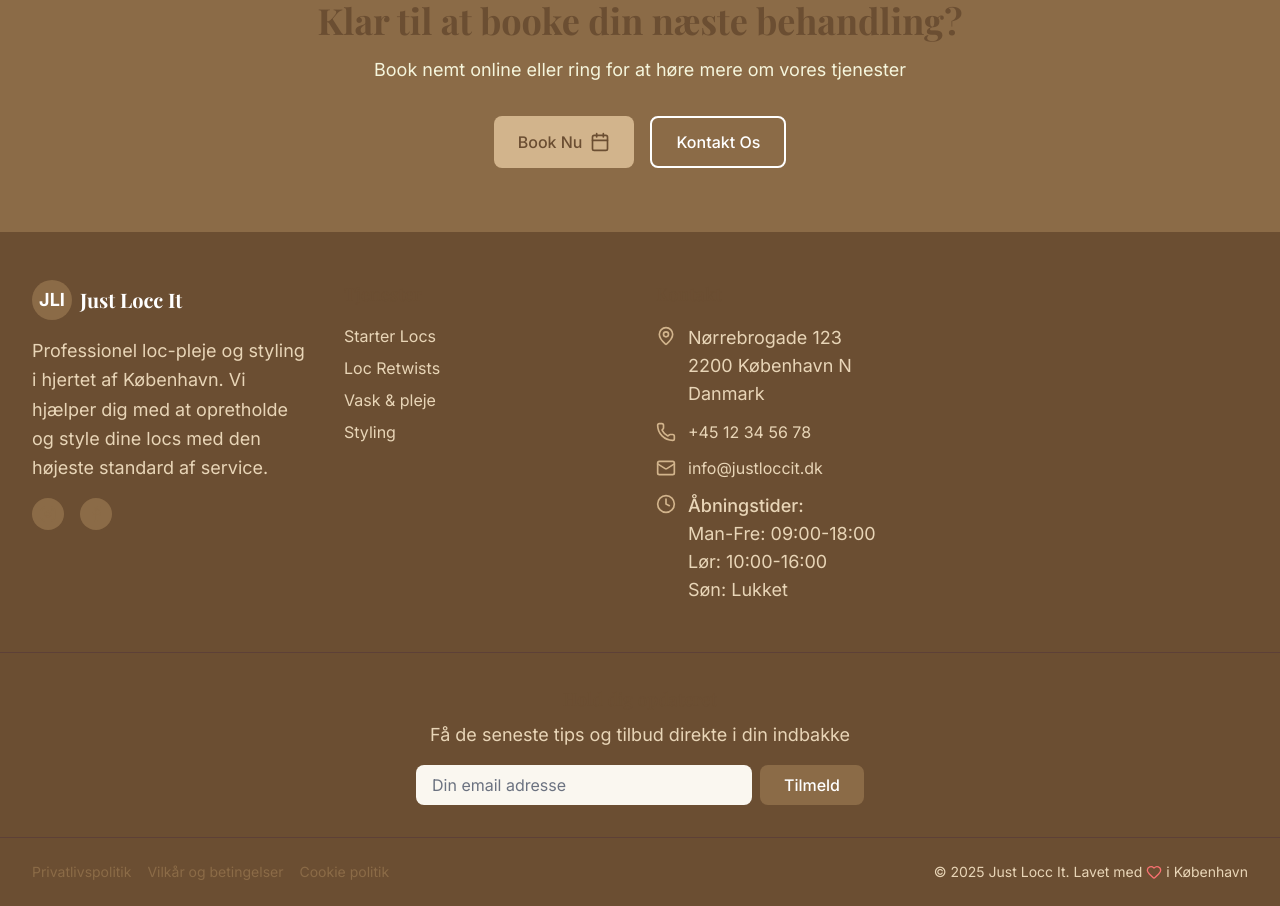
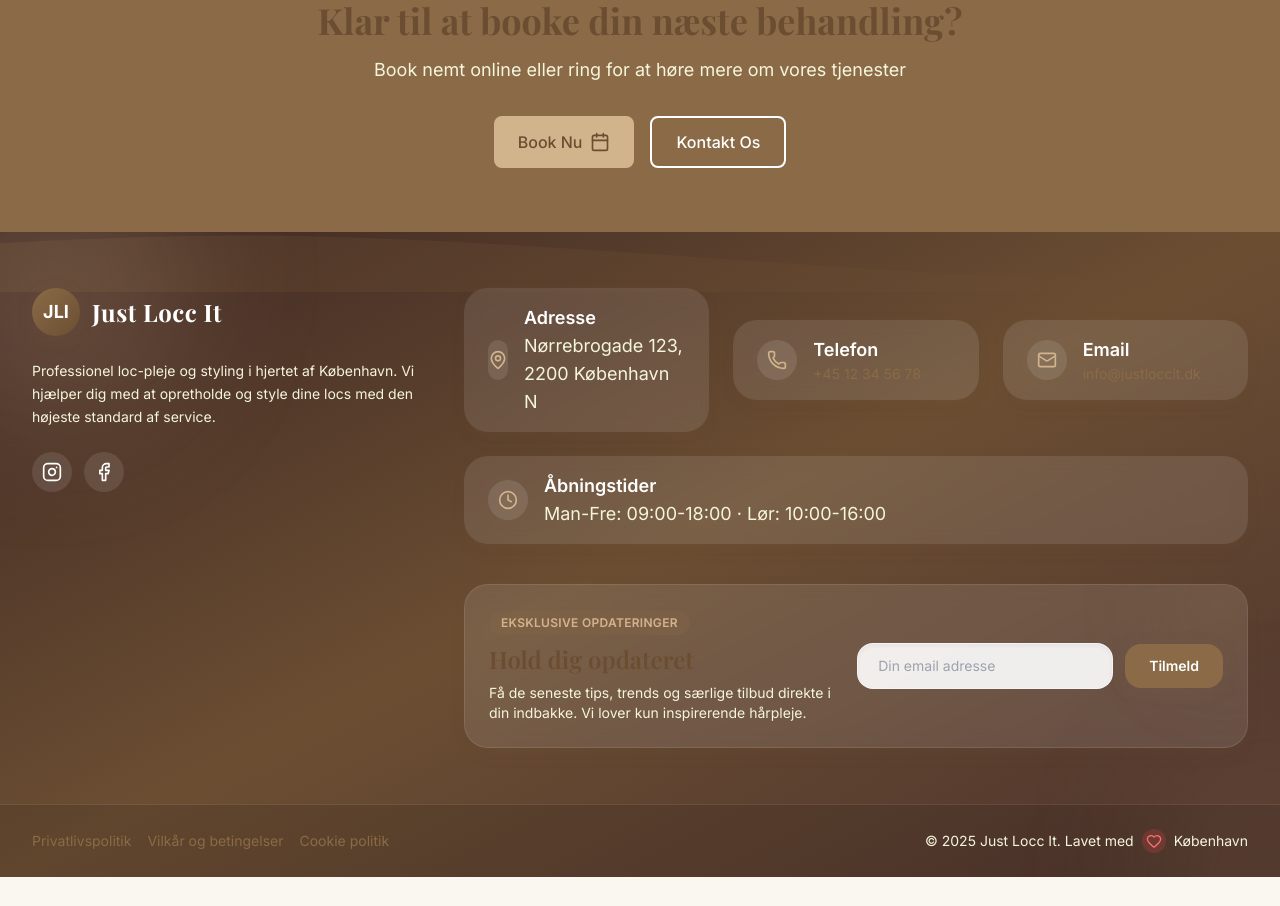
Before and after one commit to WonderBoyHub/LocticianBooking, a React (Vite) app in the folder src/frontend/: page / in a window 1280 px wide. Shown: the part 3320-4226 px from the top of the page. After the commit the page ends 4197 px from the top, so only its background shows below. Built offline with nearby package versions, Linux system fonts and the light colour scheme; no server answers.

Commit message:
refine footer layout

```diff
--- a/src/frontend/src/components/layout/Footer.tsx
+++ b/src/frontend/src/components/layout/Footer.tsx
@@ -19,140 +19,127 @@
     { href: '/cookies', label: 'Cookie politik' },
   ];
 
-  const serviceCategories = [
-    { href: '/services/starter-locs', label: 'Starter Locs' },
-    { href: '/services/retwists', label: 'Loc Retwists' },
-    { href: '/services/wash', label: 'Vask & pleje' },
-    { href: '/services/styling', label: 'Styling' },
-  ];
+  return (
+    <footer className="relative overflow-hidden bg-gradient-to-br from-brown-900 via-brand-dark to-brown-800 text-white">
+      <div className="absolute -top-1 w-full overflow-hidden text-brand-dark/30">
+        <svg
+          className="block h-16 w-[200%] -translate-x-1/4"
+          viewBox="0 0 1440 120"
+          preserveAspectRatio="none"
+          aria-hidden="true"
+        >
+          <path
+            d="M0,64 C180,96 360,0 540,16 C720,32 900,112 1080,96 C1260,80 1350,32 1440,0 L1440,120 L0,120 Z"
+            fill="currentColor"
+          />
+        </svg>
+      </div>
+      <div className="pointer-events-none absolute -bottom-32 right-[-8rem] h-64 w-64 rounded-full bg-brand-primary/25 blur-3xl" />
+      <div className="pointer-events-none absolute -top-24 left-[-6rem] h-72 w-72 rounded-full bg-brand-secondary/20 blur-3xl" />
 
-  return (
-    <footer className="bg-brand-dark text-white">
-      {/* Main Footer Content */}
-      <div className="container-custom py-12">
-        <div className="grid grid-cols-1 md:grid-cols-2 lg:grid-cols-4 gap-8">
-          {/* Company Info */}
-          <div className="space-y-4">
-            <div className="flex items-center space-x-2">
-              <div className="w-10 h-10 bg-brand-primary rounded-full flex items-center justify-center">
-                <span className="text-white font-bold text-lg">JLI</span>
+      <div className="container-custom relative z-10 flex flex-col gap-12 py-14 lg:flex-row lg:items-start lg:justify-between">
+        <div className="max-w-sm space-y-6">
+          <div className="flex items-center gap-3">
+            <div className="flex h-12 w-12 items-center justify-center rounded-full bg-gradient-to-br from-brand-primary to-brown-600 shadow-brand">
+              <span className="text-lg font-bold text-white">JLI</span>
             </div>
-              <span className="text-xl font-serif font-bold">Just Locc It</span>
+            <span className="text-2xl font-serif font-bold tracking-wide">Just Locc It</span>
           </div>
-
-            <p className="text-brown-200 leading-relaxed">
-              Professionel loc-pleje og styling i hjertet af København.
-              Vi hjælper dig med at opretholde og style dine locs med
-              den højeste standard af service.
+          <p className="text-sm leading-relaxed text-brown-100">
+            Professionel loc-pleje og styling i hjertet af København. Vi hjælper dig med at opretholde og style dine locs med den højeste standard af service.
           </p>
-
-            <div className="flex space-x-4">
+          <div className="flex items-center gap-3">
             <a
               href="https://instagram.com/justloccit"
               target="_blank"
               rel="noopener noreferrer"
-                className="w-8 h-8 bg-brand-primary rounded-full flex items-center justify-center hover:bg-brand-secondary transition-colors"
+              className="flex h-10 w-10 items-center justify-center rounded-full bg-white/10 text-white transition-all duration-300 hover:-translate-y-0.5 hover:bg-white/20"
               aria-label="Følg os på Instagram"
             >
-                <Instagram className="h-4 w-4" />
+              <Instagram className="h-5 w-5" />
             </a>
             <a
               href="https://facebook.com/justloccit"
               target="_blank"
               rel="noopener noreferrer"
-                className="w-8 h-8 bg-brand-primary rounded-full flex items-center justify-center hover:bg-brand-secondary transition-colors"
+              className="flex h-10 w-10 items-center justify-center rounded-full bg-white/10 text-white transition-all duration-300 hover:-translate-y-0.5 hover:bg-white/20"
               aria-label="Følg os på Facebook"
             >
-                <Facebook className="h-4 w-4" />
+              <Facebook className="h-5 w-5" />
             </a>
           </div>
         </div>
 
-          {/* Services */}
-          <div className="space-y-4">
-            <h3 className="text-lg font-serif font-semibold">Tjenester</h3>
-            <nav className="space-y-2">
-              {serviceCategories.map((service) => (
-                <Link
-                  key={service.href}
-                  to={service.href}
-                  className="block text-brown-200 hover:text-white transition-colors"
-                >
-                  {service.label}
-                </Link>
-              ))}
-            </nav>
-          </div>
-
-          {/* Contact Info */}
-          <div className="space-y-4">
-            <h3 className="text-lg font-serif font-semibold">Kontakt</h3>
-            <div className="space-y-3">
-              <div className="flex items-start space-x-3">
-                <MapPin className="h-5 w-5 text-brand-secondary mt-0.5 flex-shrink-0" />
+        <div className="flex flex-1 flex-col gap-10">
+          <div className="grid gap-6 sm:grid-cols-2 lg:flex lg:flex-wrap lg:items-center lg:gap-6">
+            <div className="flex flex-1 min-w-[14rem] items-center gap-4 rounded-2xl bg-white/10 px-6 py-4 text-sm text-brown-100 shadow-soft backdrop-blur">
+              <span className="flex h-10 w-10 items-center justify-center rounded-full bg-white/10">
+                <MapPin className="h-5 w-5 text-brand-secondary" />
+              </span>
               <div>
-                  <p className="text-brown-200">
-                    Nørrebrogade 123<br />
-                    2200 København N<br />
-                    Danmark
-                  </p>
+                <p className="font-semibold text-white">Adresse</p>
+                <p>Nørrebrogade 123, 2200 København N</p>
               </div>
             </div>
-
-              <div className="flex items-center space-x-3">
-                <Phone className="h-5 w-5 text-brand-secondary flex-shrink-0" />
-                <a
-                  href="tel:+4512345678"
-                  className="text-brown-200 hover:text-white transition-colors"
-                >
+            <div className="flex flex-1 min-w-[14rem] items-center gap-4 rounded-2xl bg-white/10 px-6 py-4 text-sm text-brown-100 shadow-soft backdrop-blur">
+              <span className="flex h-10 w-10 items-center justify-center rounded-full bg-white/10">
+                <Phone className="h-5 w-5 text-brand-secondary" />
+              </span>
+              <div>
+                <p className="font-semibold text-white">Telefon</p>
+                <a href="tel:+4512345678" className="transition-colors duration-200 hover:text-white">
                   +45 12 34 56 78
                 </a>
               </div>
-
-              <div className="flex items-center space-x-3">
-                <Mail className="h-5 w-5 text-brand-secondary flex-shrink-0" />
-                <a
-                  href="mailto:info@justloccit.dk"
-                  className="text-brown-200 hover:text-white transition-colors"
-                >
+            </div>
+            <div className="flex flex-1 min-w-[14rem] items-center gap-4 rounded-2xl bg-white/10 px-6 py-4 text-sm text-brown-100 shadow-soft backdrop-blur">
+              <span className="flex h-10 w-10 items-center justify-center rounded-full bg-white/10">
+                <Mail className="h-5 w-5 text-brand-secondary" />
+              </span>
+              <div>
+                <p className="font-semibold text-white">Email</p>
+                <a href="mailto:info@justloccit.dk" className="transition-colors duration-200 hover:text-white">
                   info@justloccit.dk
                 </a>
               </div>
-
-              <div className="flex items-start space-x-3">
-                <Clock className="h-5 w-5 text-brand-secondary mt-0.5 flex-shrink-0" />
-                <div className="text-brown-200">
-                  <p className="font-medium">Åbningstider:</p>
-                  <p>Man-Fre: 09:00-18:00</p>
-                  <p>Lør: 10:00-16:00</p>
-                  <p>Søn: Lukket</p>
             </div>
-              </div>
-            </div>
+            <div className="flex flex-1 min-w-[14rem] items-center gap-4 rounded-2xl bg-white/10 px-6 py-4 text-sm text-brown-100 shadow-soft backdrop-blur">
+              <span className="flex h-10 w-10 items-center justify-center rounded-full bg-white/10">
+                <Clock className="h-5 w-5 text-brand-secondary" />
+              </span>
+              <div>
+                <p className="font-semibold text-white">Åbningstider</p>
+                <p>Man-Fre: 09:00-18:00 · Lør: 10:00-16:00</p>
               </div>
             </div>
           </div>
 
-      {/* Newsletter Signup */}
-      <div className="border-t border-brown-700">
-        <div className="container-custom py-8">
-          <div className="max-w-md mx-auto text-center">
-            <h3 className="text-lg font-serif font-semibold mb-2">
-              Hold dig opdateret
-            </h3>
-            <p className="text-brown-200 mb-4">
-              Få de seneste tips og tilbud direkte i din indbakke
+          <div className="relative overflow-hidden rounded-3xl border border-white/10 bg-white/10 p-6 text-white shadow-soft backdrop-blur">
+            <div className="pointer-events-none absolute -right-10 -top-10 h-32 w-32 rounded-full bg-brand-primary/20 blur-2xl" />
+            <div className="relative flex flex-col items-start gap-6 lg:flex-row lg:items-center lg:justify-between">
+              <div className="max-w-md space-y-2">
+                <p className="inline-flex rounded-full bg-brand-primary/20 px-3 py-1 text-xs font-semibold uppercase tracking-wide text-brand-secondary">
+                  Eksklusive opdateringer
                 </p>
-            <form className="flex flex-col sm:flex-row gap-2">
+                <h3 className="text-2xl font-serif font-semibold">Hold dig opdateret</h3>
+                <p className="text-sm text-brown-100">
+                  Få de seneste tips, trends og særlige tilbud direkte i din indbakke. Vi lover kun inspirerende hårpleje.
+                </p>
+              </div>
+              <form className="flex w-full flex-col gap-3 sm:flex-row sm:items-center lg:w-auto">
+                <label className="sr-only" htmlFor="newsletter-email">
+                  Email adresse til nyhedsbrev
+                </label>
                 <input
+                  id="newsletter-email"
                   type="email"
                   placeholder="Din email adresse"
-                className="flex-1 px-4 py-2 rounded-lg bg-brand-light text-brand-dark placeholder-gray-500 focus:outline-none focus:ring-2 focus:ring-brand-primary"
+                  className="w-full rounded-xl border border-white/40 bg-white/90 px-5 py-3 text-sm text-brand-dark shadow-inner transition focus:border-brand-primary focus:outline-none focus:ring-2 focus:ring-brand-primary/40 sm:w-64"
                   aria-label="Email adresse til nyhedsbrev"
                 />
                 <button
                   type="submit"
-                className="px-6 py-2 bg-brand-primary text-white rounded-lg hover:bg-brand-secondary hover:text-brand-dark transition-colors font-medium"
+                  className="inline-flex items-center justify-center rounded-xl bg-gradient-to-r from-brand-primary to-brown-500 px-6 py-3 text-sm font-semibold text-white shadow-brand transition-transform duration-200 hover:-translate-y-0.5 hover:shadow-lg"
                 >
                   Tilmeld
                 </button>
@@ -160,27 +147,29 @@
             </div>
           </div>
         </div>
+      </div>
 
-      {/* Bottom Bar */}
-      <div className="border-t border-brown-700">
+      <div className="relative z-10 border-t border-white/10 bg-black/10">
         <div className="container-custom py-6">
-          <div className="flex flex-col md:flex-row justify-between items-center space-y-4 md:space-y-0">
-            <div className="flex flex-wrap justify-center md:justify-start gap-4 text-sm text-brown-200">
+          <div className="flex flex-col items-center justify-between gap-4 text-sm text-brown-100 md:flex-row">
+            <div className="flex flex-wrap justify-center gap-4 md:justify-start">
               {legalLinks.map((link) => (
                 <Link
                   key={link.href}
                   to={link.href}
-                  className="hover:text-white transition-colors"
+                  className="transition-colors duration-200 hover:text-white"
                 >
                   {link.label}
                 </Link>
               ))}
             </div>
 
-            <div className="flex items-center space-x-1 text-sm text-brown-200">
+            <div className="flex items-center gap-2 text-center md:text-left">
               <span>&copy; {currentYear} Just Locc It. Lavet med</span>
+              <span className="inline-flex h-6 w-6 items-center justify-center rounded-full bg-red-500/20">
                 <Heart className="h-4 w-4 text-red-400" />
-              <span>i København</span>
+              </span>
+              <span>København</span>
             </div>
           </div>
         </div>
```
Lines whose indentation alone changed are shown as unchanged.
